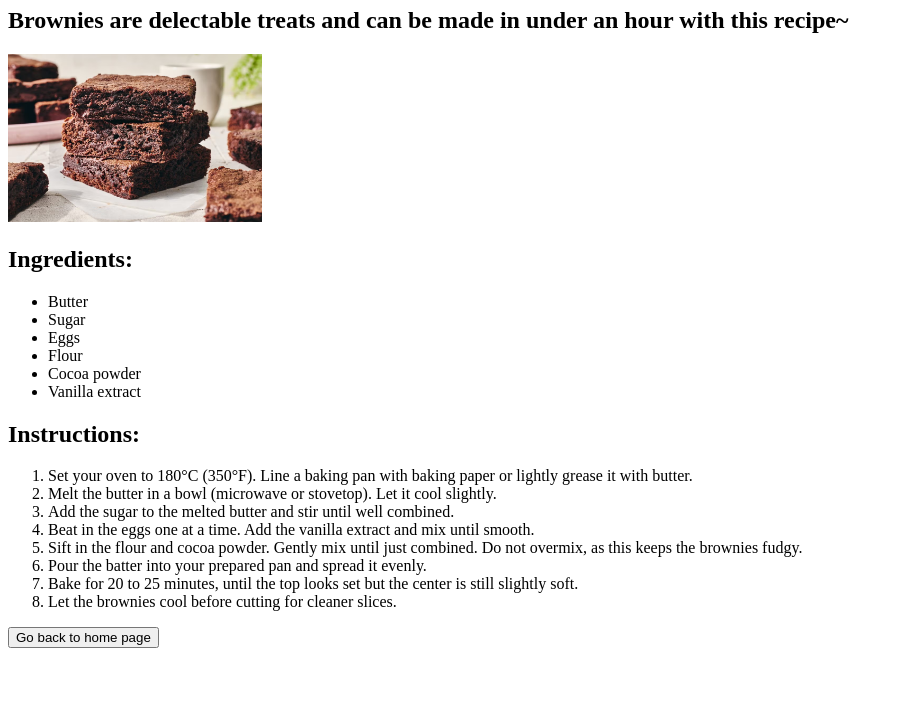
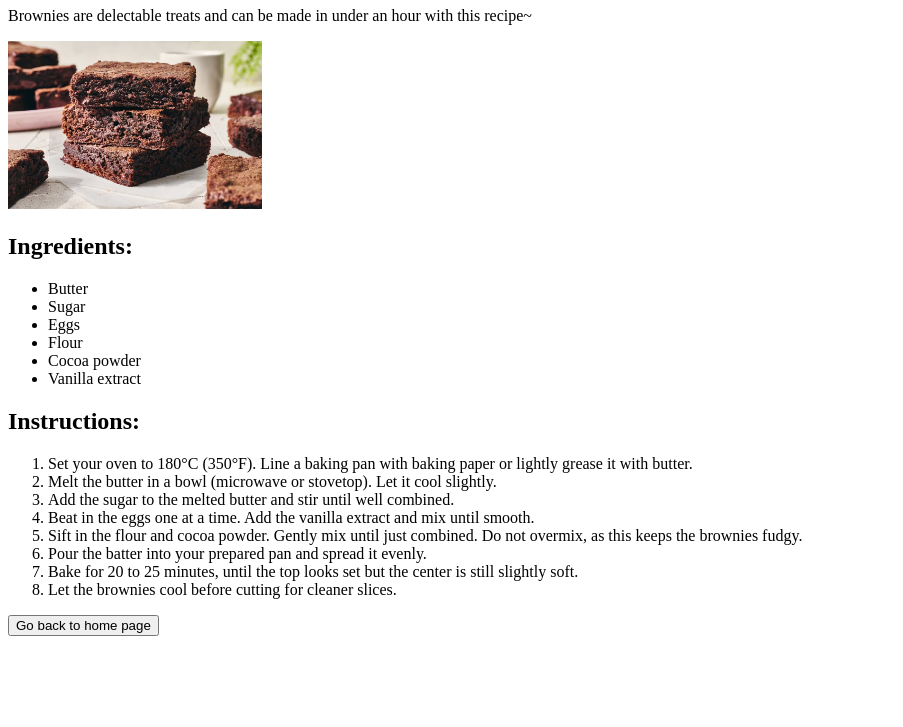
Before and after one commit to jarr822/cookie_recipe, a plain HTML site: page brownie.html in a window 1280 px wide. Shown: the part 73-800 px from the top of the page, without its empty margins (0-903 px from the left). Drawn offline with Linux system fonts and the light colour scheme.

Commit message:
Fix HTML structure and update brownie description

```diff
--- a/brownie.html
+++ b/brownie.html
@@ -6,7 +6,7 @@
 
 <body>
     <h1>How to make brownies</h1>
-    <h2>Brownies are delectable treats and can be made in under an hour with this recipe~</h2>
+    <p>Brownies are delectable treats and can be made in under an hour with this recipe~</p>
     <img src="brownie.jpeg" alt="A picture of brownies" height="168">
     <h2>Ingredients:</h2>
     <ul>
@@ -33,4 +33,5 @@
             Go back to home page
         </button>
     </a>
+
 </body>
```
